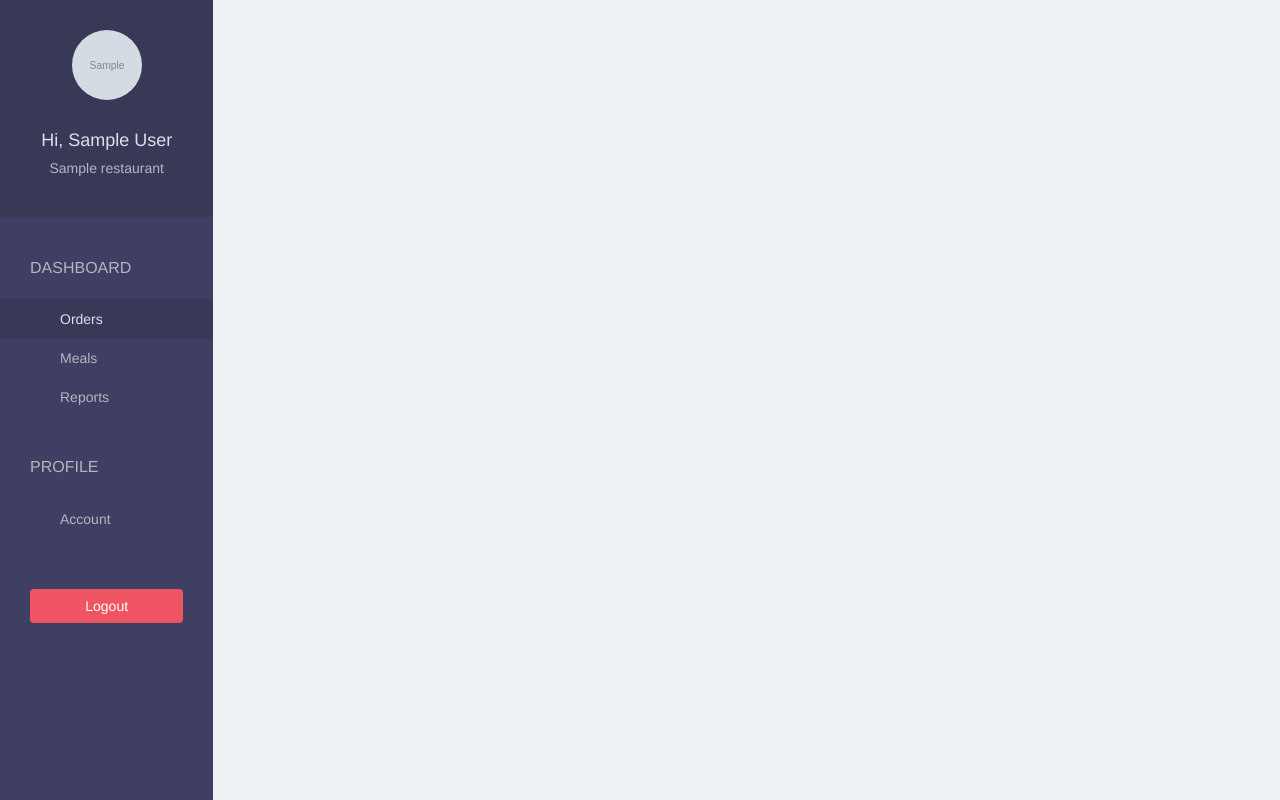
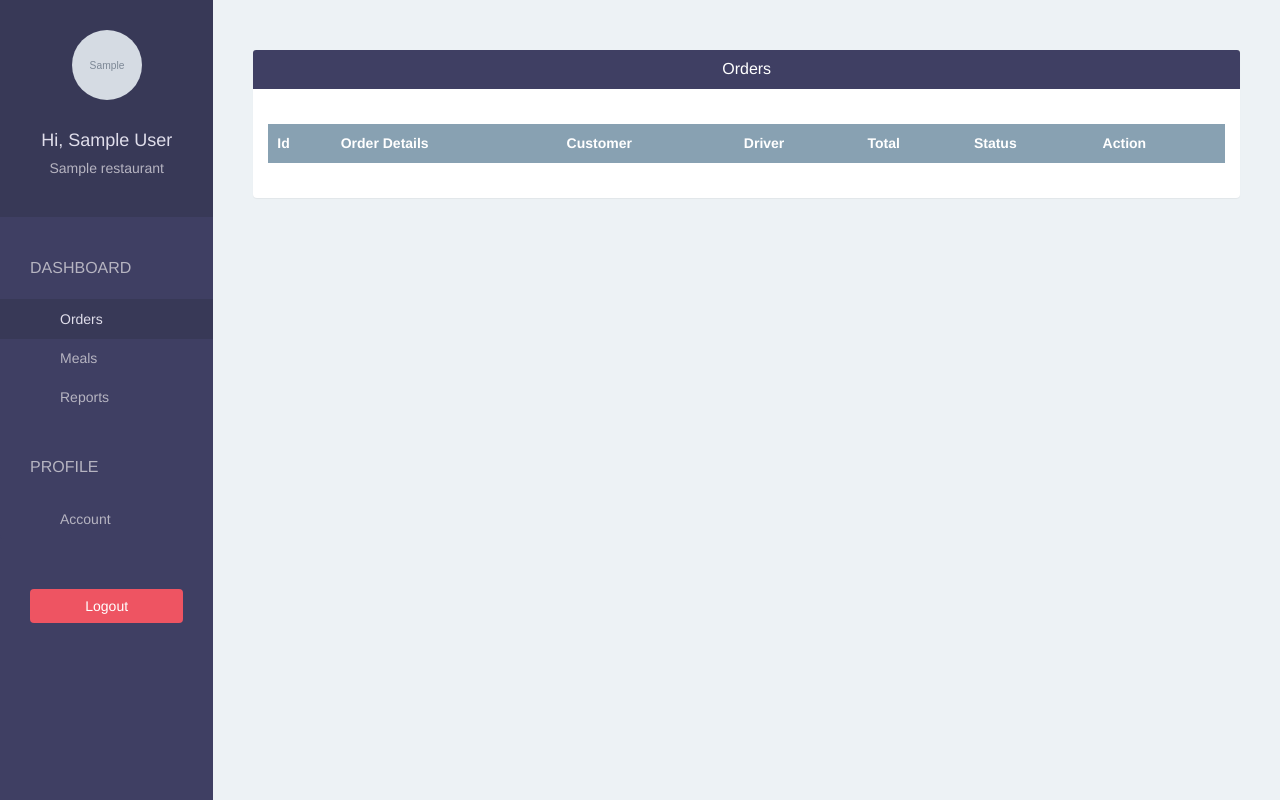
Before and after one commit to ryokotmng/foodtasker, a Django app: page /restaurant/order/ in a window 1280 px wide. Run offline with Django 3.2, Linux system fonts and the light colour scheme; a user stored in the database is signed in; tables that the repository leaves empty hold one stand-in row (values such as "Sample post"); grey boxes marked "Sample" are stand-in pictures; lists and menus that the app fills with data are empty; some libraries are stand-ins or nearby versions.

Commit message:
restaurant order page updated

```diff
--- a/foodtaskerapp/templates/restaurant/order.html
+++ b/foodtaskerapp/templates/restaurant/order.html
@@ -1,4 +1,54 @@
 {% extends 'restaurant/base.html' %}
 
 {% block page %}
+
+    <div class="panel">
+        <div class="panel-heading bg-blue">
+            <h4 class="panel-title text-center text-white">Orders</h4>
+        </div>
+        <div class="panel-body">
+            <br/>
+            <table class="table table-bordered table-hover table-striped">
+                <thead>
+                  <tr class="bg-gray text-white">
+                    <th>Id</th>
+                    <th>Order Details</th>
+                    <th>Customer</th>
+                    <th>Driver</th>
+                    <th>Total</th>
+                    <th>Status</th>
+                    <th>Action</th>
+                  </tr>
+                </thead>
+                <tbody>
+                    {% for order in orders %}
+                        <tr>
+                            <td scope="row">{{ order.id }}</td>
+                            <td>
+                              {% for od in order.order_details.all %}
+                                  {{ od.meal.name }} {{ od.meal.price }}
+                                  x {{ od.quantity }} = ${{ od.sub_total }}
+                              {% endfor %}
+                            </td>
+                            <td>{{ order.customer }}</td>
+                            <td>{{ order.driver }}</td>
+                            <td>{{ order.total }}</td>
+                            <td>{{ order.get_status_display }}</td>
+                            <td>
+                                {% if order.status == 1 %}
+                                    <form method="POST">
+                                      {% csrf_token %}
+                                      <input name="id" value="{{ order.id }}" hidden>
+                                      <button class="btn btn-success">Ready</button>
+                                    </form>
+                                {% endif %}
+                            </td>
+                        </tr>
+                    {% endfor %}
+
+                </tbody>
+            </table>
+        </div>
+    </div>
+
 {% endblock %}
--- a/foodtaskerapp/views.py
+++ b/foodtaskerapp/views.py
@@ -3,7 +3,7 @@ from django.contrib.auth.decorators import login_required
 from foodtaskerapp.forms import UserForm, RestaurantForm, UserFormForEdit, MealForm
 from django.contrib.auth import authenticate, login
 from django.contrib.auth.models import User
-from foodtaskerapp.models import Meal
+from foodtaskerapp.models import Meal, Order
 
 def home(request):
     return redirect(restaurant_home)
@@ -69,6 +69,7 @@ def restaurant_edit_meal(request, meal_id):
 
 @login_required(login_url='/restaurant/sign-in/')
 def restaurant_order(request):
+    orders = Order.objects.filter(restaurant = request.user.restaurant).order_by("-id")
     return render(request, 'restaurant/order.html', {})
 
 @login_required(login_url='/restaurant/sign-in/')
```
